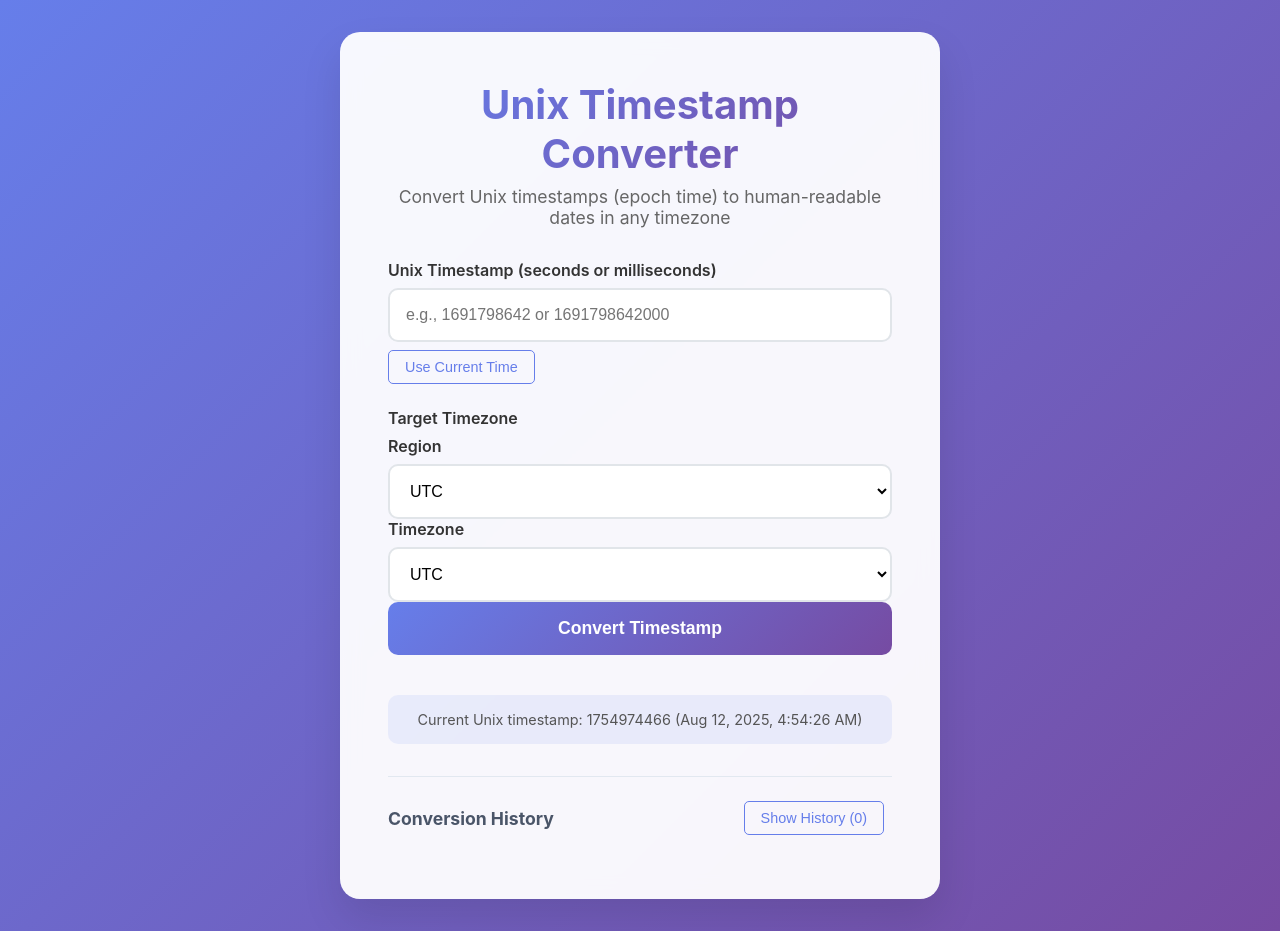
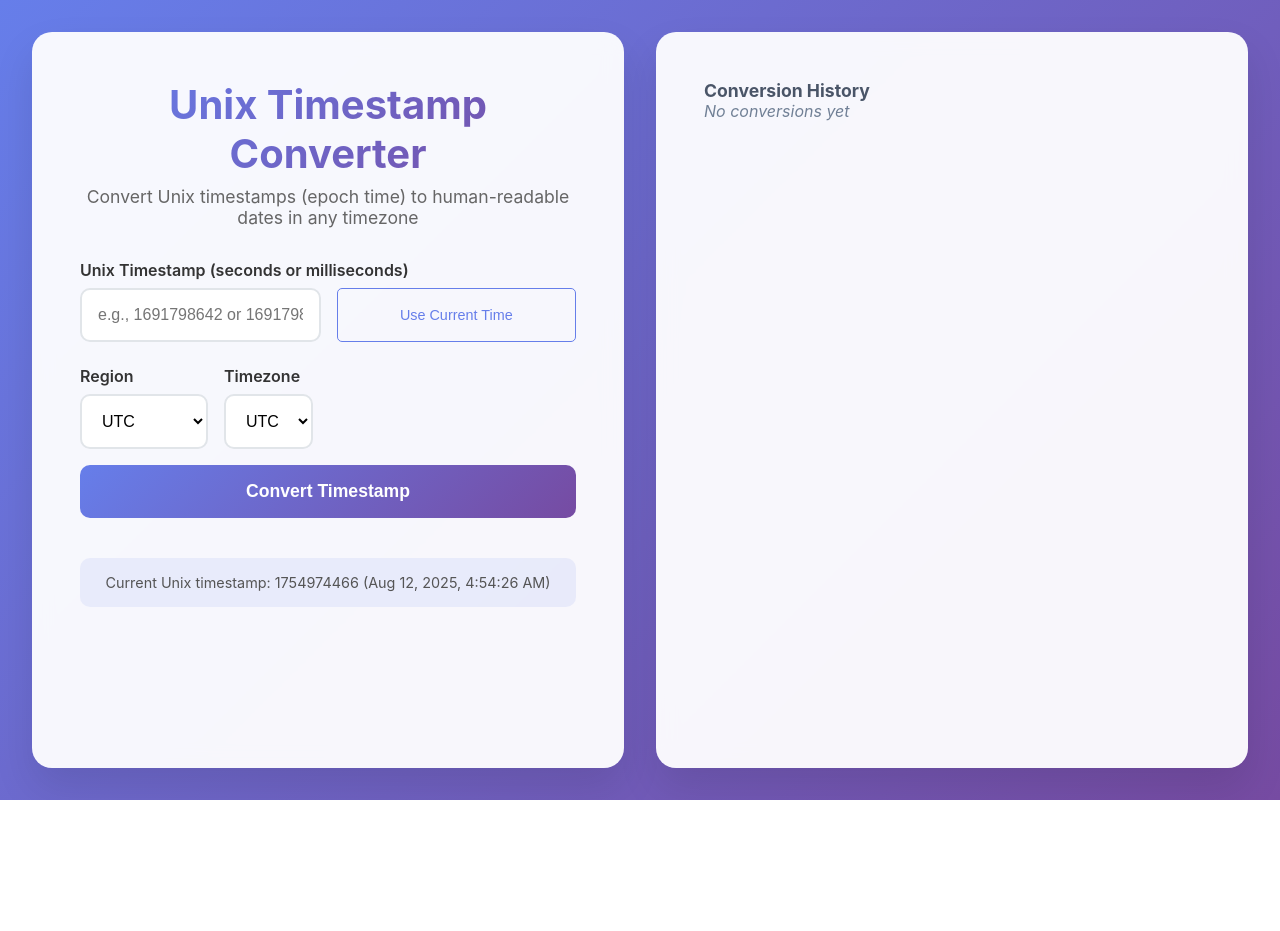
Before and after one commit to akaraman85/time-convert, a Next.js app: page / in a window 1280 px wide. After the commit the page ends 800 px from the top, so only its background shows below. Built offline with nearby package versions, Linux system fonts and the light colour scheme.

Commit message:
updating styles

```diff
--- a/components/ConversionHistory.tsx
+++ b/components/ConversionHistory.tsx
@@ -1,4 +1,4 @@
-import { useState } from 'react'
+import { useState, useMemo } from 'react'
 import { format } from 'date-fns'
 
 export interface ConversionHistory {
@@ -21,44 +21,55 @@ export default function ConversionHistoryComponent({
   onClearHistory,
   onSelectTimestamp,
 }: ConversionHistoryProps) {
-  const [showHistory, setShowHistory] = useState(false)
+  const toggleItemSelection = (id: string) => {
+    const newSelected = new Set(selectedItems)
+    if (newSelected.has(id)) {
+      newSelected.delete(id)
+    } else {
+      newSelected.add(id)
+    }
+    setSelectedItems(newSelected)
+    setTimeDifference(null)
+  }
+
+  const calculateTimeDifference = () => {
+    if (selectedItems.size !== 2) return
+
+    const selectedHistory = history.filter(item => selectedItems.has(item.id))
+    if (selectedHistory.length !== 2) return
+
+    const [first, second] = selectedHistory
+    const diff = Math.abs(
+      new Date(first.originalTimestamp).getTime() -
+        new Date(second.originalTimestamp).getTime()
+    )
+
+    const days = Math.floor(diff / (1000 * 60 * 60 * 24))
+    const hours = Math.floor((diff % (1000 * 60 * 60 * 24)) / (1000 * 60 * 60))
+    const minutes = Math.floor((diff % (1000 * 60 * 60)) / (1000 * 60))
+    const seconds = Math.floor((diff % (1000 * 60)) / 1000)
+
+    setTimeDifference(`${days}d ${hours}h ${minutes}m ${seconds}s`)
+  }
+  const [selectedItems, setSelectedItems] = useState<Set<string>>(new Set())
+  const [timeDifference, setTimeDifference] = useState<string | null>(null)
 
   return (
     <div
       style={{
-        marginTop: '2rem',
-        borderTop: '1px solid #e2e8f0',
-        paddingTop: '1.5rem',
-      }}
-    >
-      <div
-        style={{
         display: 'flex',
-          justifyContent: 'space-between',
-          alignItems: 'center',
+        flexDirection: 'column',
         marginBottom: '1rem',
       }}
     >
+      <div style={{ display: 'flex', justifyContent: 'space-between' }}>
         <h3 style={{ margin: 0, color: '#4a5568', fontSize: '1.1rem' }}>
           Conversion History
         </h3>
+
         <div>
-          <button
-            onClick={() => setShowHistory(!showHistory)}
-            style={{
-              padding: '0.5rem 1rem',
-              background: 'transparent',
-              border: '1px solid #667eea',
-              borderRadius: '5px',
-              color: '#667eea',
-              cursor: 'pointer',
-              fontSize: '0.9rem',
-              marginRight: '0.5rem',
-            }}
-          >
-            {showHistory ? 'Hide' : 'Show'} History ({history.length})
-          </button>
           {history.length > 0 && (
+            <>
               <button
                 onClick={onClearHistory}
                 style={{
@@ -69,22 +80,48 @@ export default function ConversionHistoryComponent({
                   color: '#e53e3e',
                   cursor: 'pointer',
                   fontSize: '0.9rem',
+                  marginRight: '0.5rem',
                 }}
               >
                 Clear
               </button>
+              {selectedItems.size > 0 && (
+                <button
+                  onClick={calculateTimeDifference}
+                  disabled={selectedItems.size !== 2}
+                  style={{
+                    padding: '0.5rem 1rem',
+                    background:
+                      selectedItems.size === 2 ? '#667eea' : '#e2e8f0',
+                    border: 'none',
+                    borderRadius: '5px',
+                    color: selectedItems.size === 2 ? 'white' : '#a0aec0',
+                    cursor:
+                      selectedItems.size === 2 ? 'pointer' : 'not-allowed',
+                    fontSize: '0.9rem',
+                    marginRight: '0.5rem',
+                  }}
+                  title={
+                    selectedItems.size !== 2
+                      ? 'Select exactly 2 items to compare'
+                      : ''
+                  }
+                >
+                  Calculate Difference
+                </button>
+              )}
+            </>
           )}
         </div>
       </div>
 
-      {showHistory && (
       <div>
         {history.length === 0 ? (
           <p style={{ color: '#718096', fontStyle: 'italic' }}>
             No conversions yet
           </p>
         ) : (
-            <div style={{ maxHeight: '300px', overflowY: 'auto' }}>
+          <div style={{ height: '100%', overflowY: 'auto' }}>
             {history.map(item => (
               <div
                 key={item.id}
@@ -96,15 +133,33 @@ export default function ConversionHistoryComponent({
                   background: '#f7fafc',
                   cursor: 'pointer',
                 }}
-                  onClick={() => onSelectTimestamp(item.originalTimestamp)}
+                onClick={e => {
+                  // Only trigger selection if clicking on the checkbox or its label
+                  if (e.target instanceof HTMLInputElement) {
+                    toggleItemSelection(item.id)
+                  } else {
+                    onSelectTimestamp(item.originalTimestamp)
+                  }
+                }}
               >
                 <div
                   style={{
                     display: 'flex',
                     justifyContent: 'space-between',
                     alignItems: 'flex-start',
+                    gap: '0.75rem',
                   }}
                 >
+                  <input
+                    type='checkbox'
+                    checked={selectedItems.has(item.id)}
+                    onChange={() => toggleItemSelection(item.id)}
+                    onClick={e => e.stopPropagation()}
+                    style={{
+                      marginTop: '0.25rem',
+                      cursor: 'pointer',
+                    }}
+                  />
                   <div style={{ flex: 1 }}>
                     <div
                       style={{
@@ -138,12 +193,28 @@ export default function ConversionHistoryComponent({
                     {format(new Date(item.createdAt), 'MMM d, HH:mm')}
                   </div>
                 </div>
+                {timeDifference &&
+                  selectedItems.has(item.id) &&
+                  selectedItems.size === 2 && (
+                    <div
+                      style={{
+                        marginTop: '0.75rem',
+                        padding: '0.5rem',
+                        background: '#ebf8ff',
+                        borderRadius: '4px',
+                        fontSize: '0.85rem',
+                        color: '#2b6cb0',
+                        borderLeft: '3px solid #63b3ed',
+                      }}
+                    >
+                      <strong>Time difference:</strong> {timeDifference}
+                    </div>
+                  )}
               </div>
             ))}
           </div>
         )}
       </div>
-      )}
     </div>
   )
 }
--- a/components/timezoneSelect.tsx
+++ b/components/timezoneSelect.tsx
@@ -78,7 +78,7 @@ export default function TimezoneSelect({
   }
 
   return (
-    <div className={`space-y-2 ${className}`}>
+    <div style={{ display: 'flex', flexDirection: 'row', gap: '1rem' }}>
       <div>
         <label htmlFor={`${id}-region`} className='label'>
           <span className='label-text'>Region</span>
--- a/pages/index.tsx
+++ b/pages/index.tsx
@@ -286,10 +286,10 @@ export default function Home() {
             aria-label='Timestamp Conversion Form'
             className='input-group'
           >
-            <div className='form-group'>
             <label className='label' htmlFor='timestamp'>
               Unix Timestamp (seconds or milliseconds)
             </label>
+            <div style={{ display: 'flex', flexDirection: 'row', gap: '1rem' }}>
               <input
                 id='timestamp'
                 type='text'
@@ -303,7 +303,6 @@ export default function Home() {
                 type='button'
                 onClick={fillCurrentTimestamp}
                 style={{
-                  marginTop: '0.5rem',
                   padding: '0.5rem 1rem',
                   background: 'transparent',
                   border: '1px solid #667eea',
@@ -311,6 +310,7 @@ export default function Home() {
                   color: '#667eea',
                   cursor: 'pointer',
                   fontSize: '0.9rem',
+                  width: '100%',
                 }}
               >
                 Use Current Time
@@ -318,19 +318,15 @@ export default function Home() {
             </div>
           </section>
 
-          <section aria-label='Timezone Selection'>
-            <div className='form-group'>
-              <label className='label' htmlFor='timezone'>
-                <span className='label-text'>Target Timezone</span>
-              </label>
-              <div className='mt-1'>
+          <section
+            aria-label='Timezone Selection'
+            style={{ marginBottom: '1rem' }}
+          >
             <TimezoneSelect
               id='timezone'
               value={selectedTimezone}
               onChange={setSelectedTimezone}
             />
-              </div>
-            </div>
           </section>
 
           <section aria-label='Actions' className='actions'>
@@ -338,7 +334,6 @@ export default function Home() {
               Convert Timestamp
             </button>
           </section>
-
           {error && (
             <div className='results'>
               <div className='result-item error'>
@@ -370,7 +365,8 @@ export default function Home() {
           )}
 
           <footer className='current-time'>{currentTime}</footer>
-
+        </div>
+        <div className='card conversion-history'>
           <section aria-label='Conversion History'>
             <ConversionHistoryComponent
               history={conversionHistory}
--- a/styles/globals.css
+++ b/styles/globals.css
@@ -21,14 +21,12 @@ a {
 }
 
 .container {
-  max-width: 800px;
   margin: 0 auto;
   padding: 2rem;
   min-height: 100vh;
   display: flex;
-  flex-direction: column;
-  justify-content: center;
-  align-items: center;
+  flex-direction: row;
+  gap: 2rem;
 }
 
 .card {
@@ -39,6 +37,11 @@ a {
   box-shadow: 0 20px 40px rgba(0, 0, 0, 0.1);
   width: 100%;
   max-width: 600px;
+}
+
+.conversion-history {
+  width: 100%;
+  max-width: unset;
 }
 
 .title {
```
Lines whose indentation alone changed are shown as unchanged.
